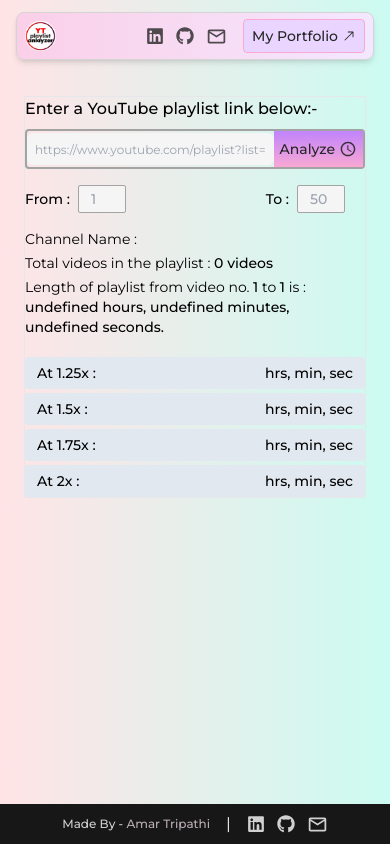
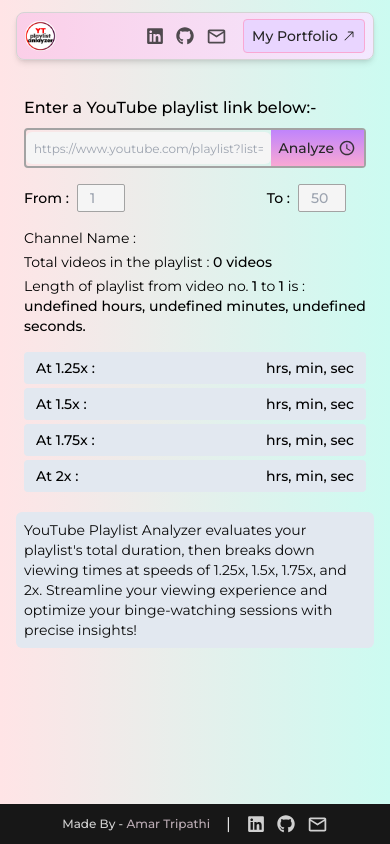
Before and after one commit to amartripathi0/youtube-playlist-analyzer, a React (Vite) app: page / in a window 390 px wide. Built offline with nearby package versions, Linux system fonts and the light colour scheme; no server answers.

Commit message:
fix: overall mob responsiveness

```diff
--- a/src/App.jsx
+++ b/src/App.jsx
@@ -10,12 +10,12 @@
 function App() {
 
   return (
-    <div className="flex flex-col gap-3 relative w-screen h-screen bg-gradient-to-r from-rose-100 to-teal-100 ">
+    <div className="flex flex-col gap-3 relative w-screen min-h-screen bg-gradient-to-r from-rose-100 to-teal-100 ">
       <ToastContainer position="bottom-right" className={"bottom-10 text-sm"} />
       <Analytics />
       <NavBar />
       <HomePage />
-      {/* <About/> */}
+      <About/>
       <Footer />
     </div>
   );
--- a/src/components/HomePage.jsx
+++ b/src/components/HomePage.jsx
@@ -140,7 +140,7 @@
     // console.log(setTotalTimeDurationOfPlaylist);
   }
   return (
-    <div className="mt-6 sm:mt-8 md:mt-10 text-black  mx-6 md:mx-28 lg:mx-64 font-medium flex flex-col gap-4 sm:gap-5 border">
+    <div className="mt-6 sm:mt-8 md:mt-10 text-black  mx-6 md:mx-28 lg:mx-64 font-medium flex flex-col gap-4 sm:gap-5">
       <div className="flex flex-col gap-2">
         {/* Input Heading:Enter a YouTube playlist link below :-  */}
         <h1 className=" text-lg max-sm:text-base">
@@ -156,7 +156,7 @@
             placeholder="https://www.youtube.com/playlist?list=PL3Y15344T8045DroPBjkYJQCz9tndR17tSSmG"
           />
           <button
-            className="p-2 px-1.5 sm:px-4 flex items-center gap-1 sm:gap-2 h-full text-sm bg-gradient-to-b from-purple-400 to-pink-300 hover:from-purple-500 hover:to-pink-400 transition-all duration-300 text-neutral-800 hover-text-neutral-950"
+            className="p-2 sm:px-4 flex items-center gap-1 sm:gap-2 h-full text-sm bg-gradient-to-b from-purple-400 to-pink-300 hover:from-purple-500 hover:to-pink-400 transition-all duration-300 text-neutral-800 hover-text-neutral-950"
             onKeyUp={(e) => e.key === "Enter" && handleFetchAndStoreVideoId()}
             onClick={handleFetchAndStoreVideoId}
           >
@@ -194,7 +194,7 @@
       </div>
 
       {showVideoPlaybackDuration && (
-        <div className="font-normal flex flex-col gap-5 text-sm sm:text-base">
+        <div className="font-normal flex flex-col gap-4 sm:gap-5  text-sm sm:text-base">
           <div className="flex flex-col gap-1 sm:gap-2">
             <h1>
               Channel Name : <SemiboldSpanContainer text={`${channelName}`} />
@@ -233,6 +233,14 @@
               vidPlaybackTimeInDiffSpeed={vidPlaybackTimeInDiffSpeed}
             />
           </div>
+
+          {/* mob screen about */}
+          {/* <p className="p-2 rounded-md bg-slate-200 font-normal text-sm sm:text-base text-neutral-950 mb-14 sm:mb-16 xl:hidden">
+            YouTube Playlist Analyzer evaluates your playlist&apos;s total
+            duration, then breaks down viewing times at speeds of 1.25x, 1.5x,
+            1.75x, and 2x. Streamline your viewing experience and optimize your
+            binge-watching sessions with precise insights!
+          </p> */}
         </div>
       )}
     </div>
--- a/src/components/about.jsx
+++ b/src/components/about.jsx
@@ -1,6 +1,6 @@
 function About() {
   return (
-    <p className="absolute bottom-20 p-3 mx-44  rounded-md  max-sm:mt-6  bg-slate-200 font-normal max-sm:text-base text-neutral-950">
+    <p className="p-2 sm:p-3 rounded-md mx-4 md:mx-20 lg:mx-44  bg-slate-200 font-normal text-sm sm:text-base text-neutral-950 mb-14 mt-2 sm:mb-16">
       YouTube Playlist Analyzer evaluates your playlist&apos;s total duration,
       then breaks down viewing times at speeds of 1.25x, 1.5x, 1.75x, and 2x.
       Streamline your viewing experience and optimize your binge-watching
--- a/src/components/playback-speed-watchtime.tsx
+++ b/src/components/playback-speed-watchtime.tsx
@@ -8,7 +8,7 @@
   vidPlaybackTimeInDiffSpeed: any;
 }) {
   return (
-    <div className="flex py-1.5 px-3 sm:w-1/3 font-medium hover:font-semibold hover:bg-slate-300 transition-all rounded bg-slate-200 w-full justify-between hover:scale-105 duration-200">
+    <div className="flex py-1.5 px-3 sm:w-1/2 xl:w-1/3 font-medium hover:font-semibold hover:bg-slate-300 transition-all rounded bg-slate-200 w-full justify-between hover:scale-105 duration-200">
       <h3>At {speed}x :</h3>
       <span>
         {vidPlaybackTimeInDiffSpeed[speed]?.hr} hrs,{" "}
```
